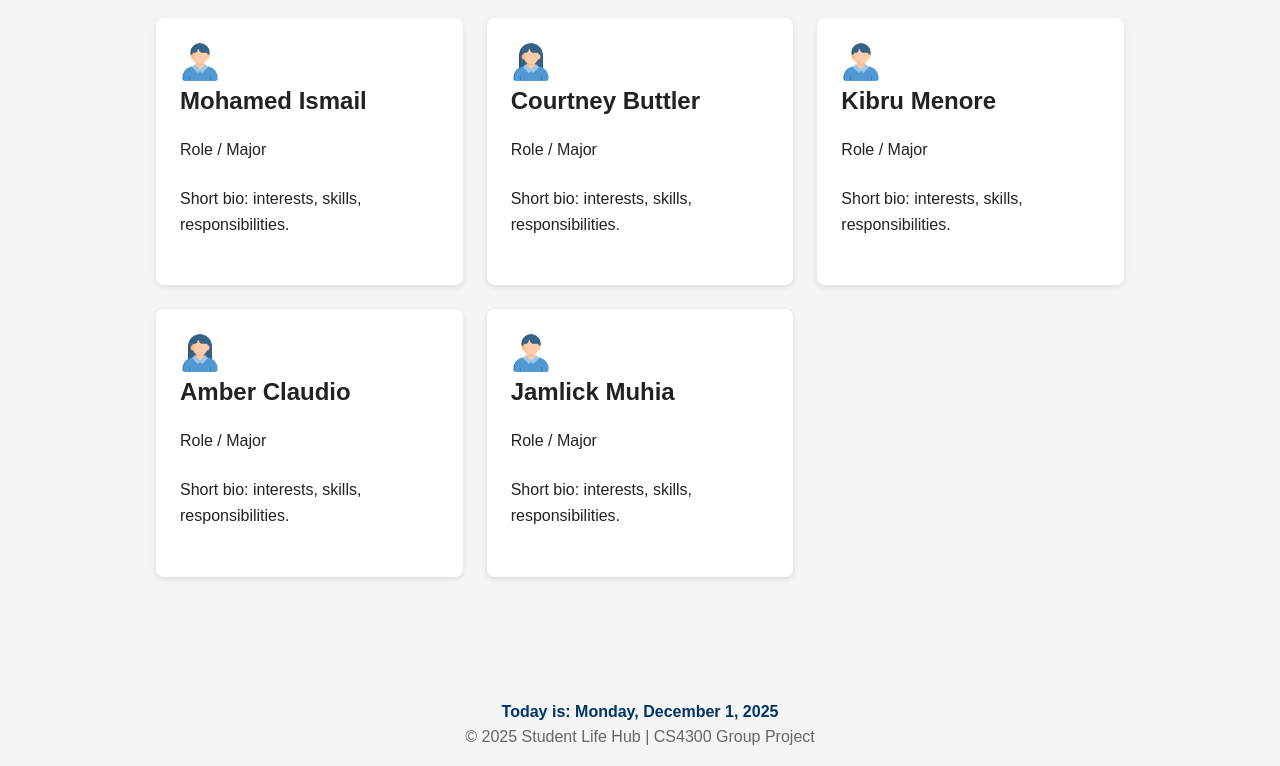
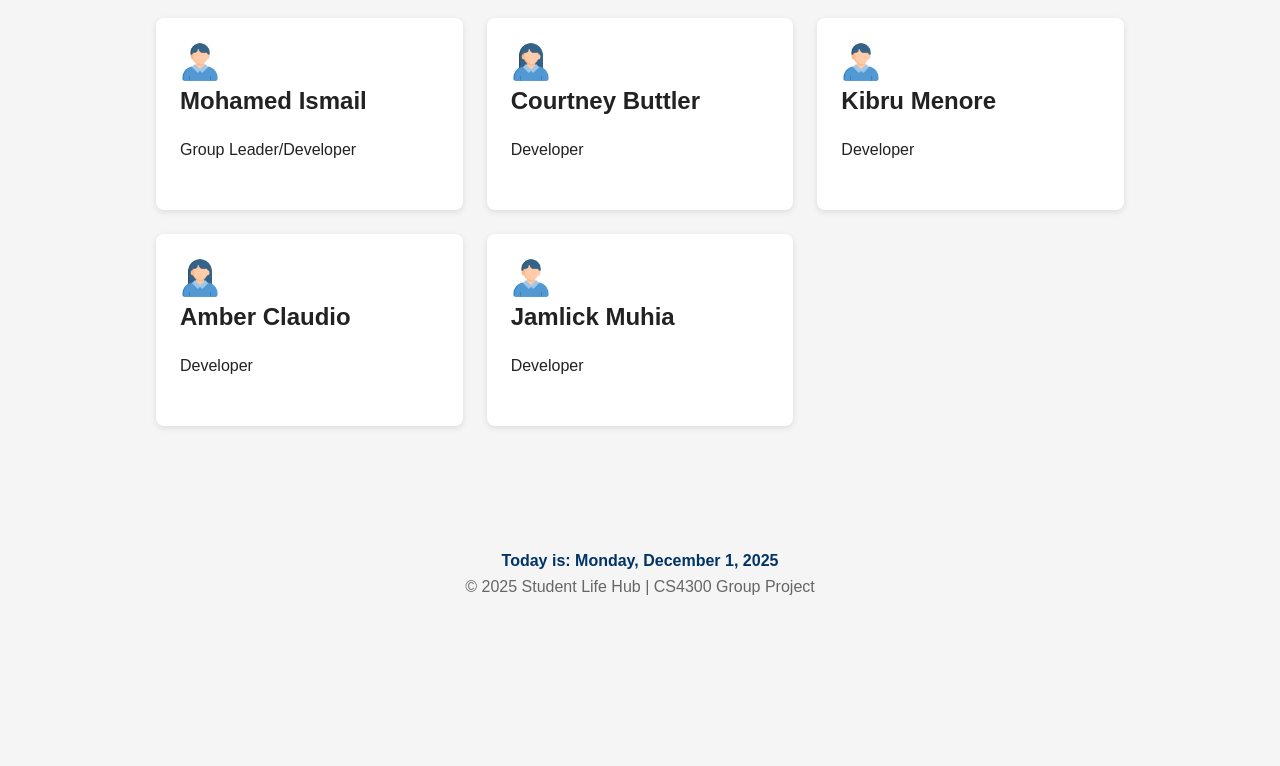
Before and after one commit to MohamedGIsmail1/cs4300-student-life, a plain HTML site: page members.html in a window 1280 px wide. Shown: the part 179-945 px from the top of the page. After the commit the page ends 800 px from the top, so only its background shows below. Drawn offline with Linux system fonts and the light colour scheme.

Commit message:
update members page

```diff
--- a/members.html
+++ b/members.html
@@ -33,36 +33,31 @@
         <div class="card team-card">
             <img src="images/boy icon.png" alt="Member 1" class="team-photo">
             <h2>Mohamed Ismail</h2>
-            <p>Role / Major</p>
-            <p>Short bio: interests, skills, responsibilities.</p>
+            <p>Group Leader/Developer</p>
         </div>
 
         <div class="card team-card">
             <img src="images/girl icon.png" alt="Member 2" class="team-photo">
             <h2>Courtney Buttler</h2>
-            <p>Role / Major</p>
-            <p>Short bio: interests, skills, responsibilities.</p>
+            <p>Developer</p>
         </div>
 
         <div class="card team-card">
             <img src="images/boy icon.png" alt="Member 3" class="team-photo">
             <h2>Kibru Menore</h2>
-            <p>Role / Major</p>
-            <p>Short bio: interests, skills, responsibilities.</p>
+            <p>Developer</p>
         </div>
 
         <div class="card team-card">
             <img src="images/girl icon.png" alt="Member 4" class="team-photo">
             <h2>Amber Claudio</h2>
-            <p>Role / Major</p>
-            <p>Short bio: interests, skills, responsibilities.</p>
+            <p>Developer</p>
         </div>
 
         <div class="card team-card">
             <img src="images/boy icon.png" alt="Member 5" class="team-photo">
             <h2>Jamlick Muhia</h2>
-            <p>Role / Major</p>
-            <p>Short bio: interests, skills, responsibilities.</p>
+            <p>Developer</p>
         </div>
 
     </div>
```
